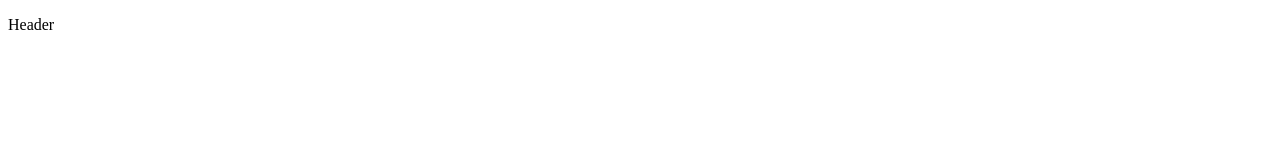
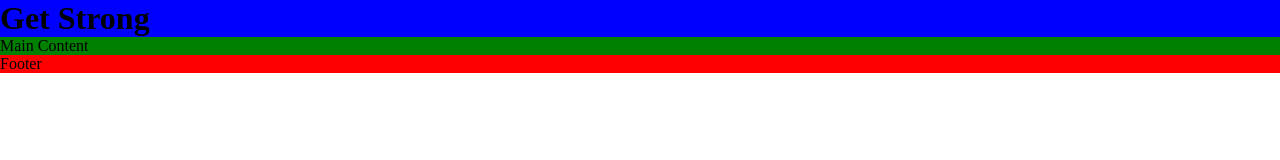
Before and after one commit to codybradbury05/PortfolioProject1, a plain HTML site: page index.html in a window 1280 px wide. Drawn offline with Linux system fonts and the light colour scheme.

Commit message:
Added inital styles

```diff
--- a/index.html
+++ b/index.html
@@ -13,19 +13,19 @@
 <body>
     <!-- Header -->
     <header>
-        <p>Header</p>
+        <h1>Get Strong</h1>
     </header>
 
     <!-- Main Content -->
 
     <main>
-
+        <p>Main Content</p>
     </main>
 
     <!-- Footer -->
 
     <footer>
-
+        <p>Footer</p>
     </footer>
 </body>
 </html>
--- a/style.css
+++ b/style.css
@@ -0,0 +1,17 @@
+* {
+    padding: 0;
+    margin: 0;
+    box-sizing: border-box;
+}
+
+header {
+    background-color: blue;
+}
+
+main {
+    background-color: green;
+}
+
+footer {
+    background-color: red;
+}
```
